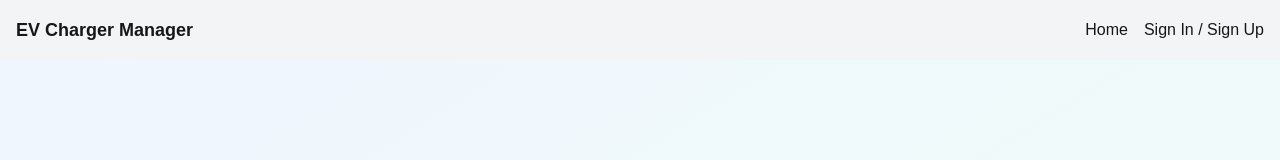
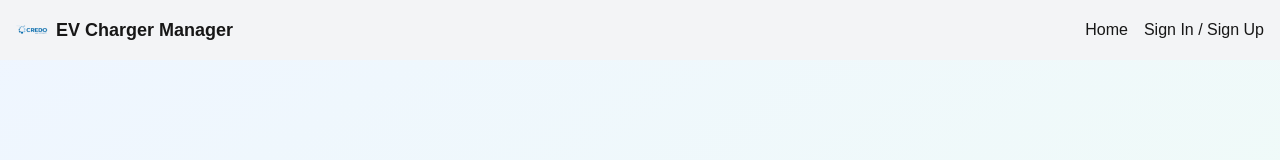
Before and after one commit to SupragyaSeth/ev-charger-hackathon, a Next.js app: page /auth in a window 1280 px wide. Shown: the top 160 px of the page. Built offline with nearby package versions, Linux system fonts and the light colour scheme.

Commit message:
Credo logo added

```diff
--- a/src/app/layout.tsx
+++ b/src/app/layout.tsx
@@ -2,6 +2,7 @@ import Link from "next/link";
 import type { Metadata } from "next";
 import { Geist, Geist_Mono } from "next/font/google";
 import { ToastProvider } from "@/components/ToastProvider";
+import Image from "next/image"; // Import Next.js Image component
 import "./globals.css";
 
 const geistSans = Geist({
@@ -31,7 +32,17 @@ export default function RootLayout({
       >
         <ToastProvider>
           <nav className="flex justify-between items-center p-4 bg-gray-100 dark:bg-gray-900">
-            <div className="font-bold text-lg">EV Charger Manager</div>
+            {/* Wrap header text and image */}
+            <div className="flex items-center gap-2 font-bold text-lg">
+              <Image
+                src="/credo.png"   // Make sure this image is in /public/credo.png
+                alt="Credo Logo"
+                width={32}
+                height={32}
+              />
+              <span>EV Charger Manager</span>
+            </div>
+
             <div className="flex gap-4">
               <Link href="/">Home</Link>
               <Link href="/auth">Sign In / Sign Up</Link>
```
